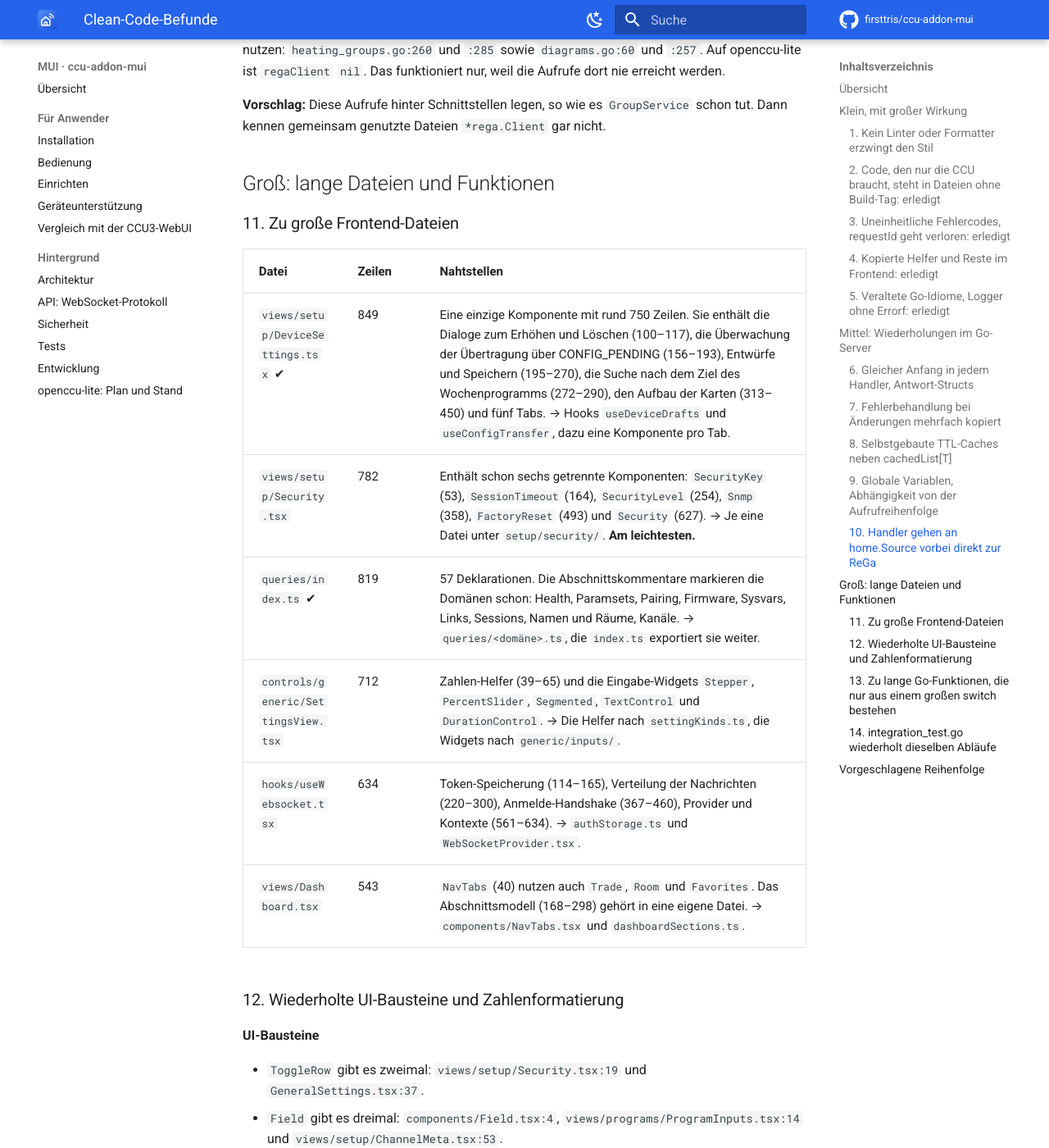
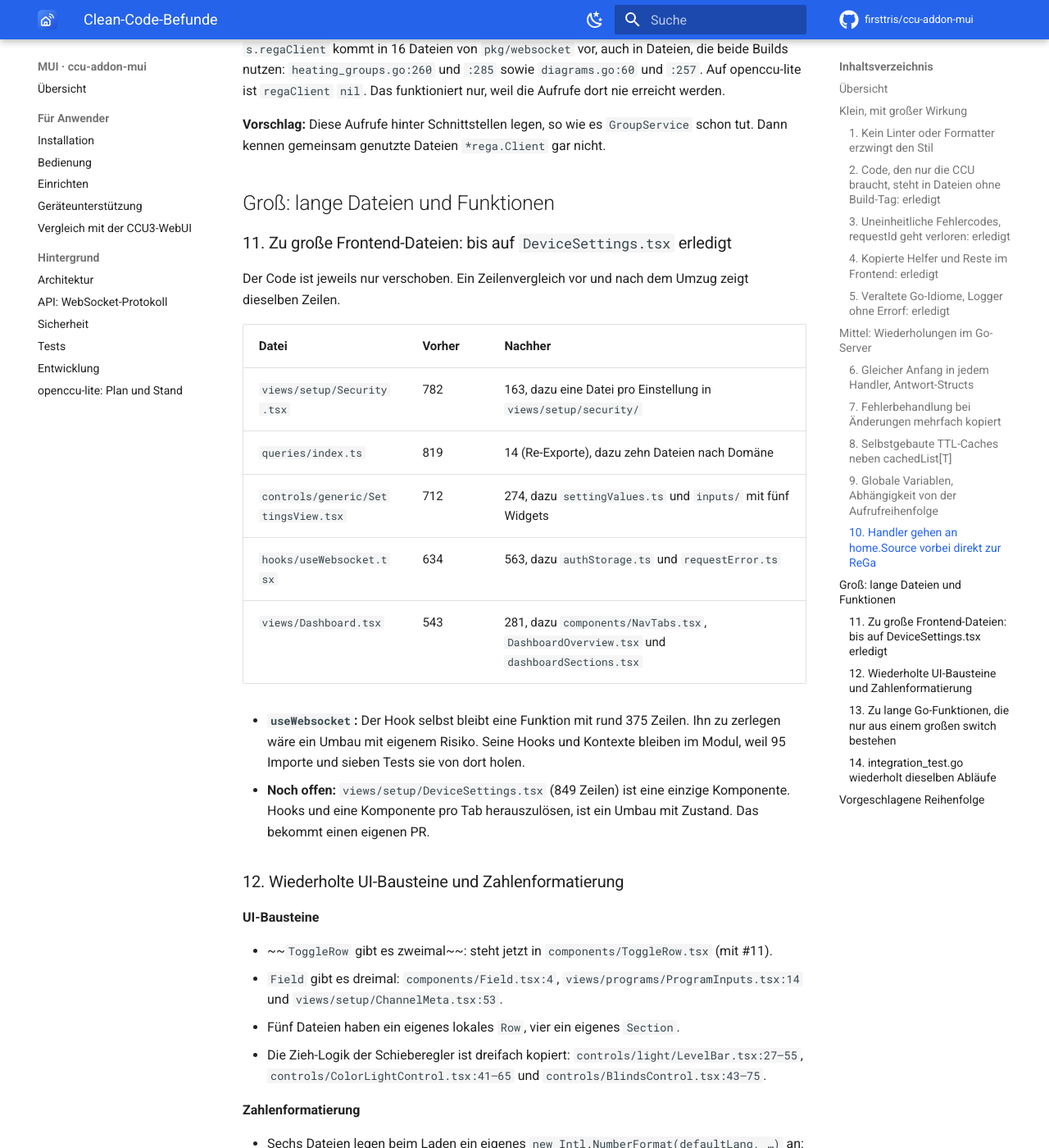
Before and after one commit to firsttris/ccu-addon-mui, an MkDocs documentation site: the page built from docs/clean-code-befunde.md, in a window 1280 px wide and 1400 px high, scrolled down 6856 px. Shown: the whole window at 82% size. Built offline with MkDocs 1.6.1 and Material for MkDocs 9.7.7, drawn with Linux system fonts in a browser that asks for light colours; comment, search, counter and statistics services are not loaded; some of the changed text lies outside the part shown.

Commit message:
Befundliste: Stand von #11 (große Frontend-Dateien)
Fünf der sechs Dateien sind aufgeteilt; DeviceSettings.tsx bekommt einen eigenen PR, weil dort Zustand umzubauen ist.

Co-Authored-By: Claude Opus 5.5 <noreply@anthropic.com>
Claude-Session: https://claude.ai/code/session_01K3hrka7UfjroJia9Y6hgMy

```diff
--- a/docs/clean-code-befunde.md
+++ b/docs/clean-code-befunde.md
@@ -33,7 +33,7 @@ Größe: **S** klein (unter einer Stunde), **M** mittel, **L** groß.
 | 8 | Selbstgebaute TTL-Caches neben `cachedList[T]` | Go | M |
 | 9 | Globale Variablen, Abhängigkeit von der Aufrufreihenfolge | Go | M |
 | 10 | Handler gehen an `home.Source` vorbei direkt zur ReGa | Go | M |
-| 11 | Zu große Frontend-Dateien | Frontend | L |
+| 11 | Zu große Frontend-Dateien (bis auf `DeviceSettings.tsx` erledigt) | Frontend | L |
 | 12 | Wiederholte UI-Bausteine und Zahlenformatierung | Frontend | M |
 | 13 | Zu lange Go-Funktionen, die nur aus einem großen `switch` bestehen | Go | L |
 | 14 | `integration_test.go` wiederholt dieselben Abläufe | Go-Tests | M |
@@ -216,22 +216,29 @@ kennen gemeinsam genutzte Dateien `*rega.Client` gar nicht.
 
 ## Groß: lange Dateien und Funktionen
 
-### 11. Zu große Frontend-Dateien
+### 11. Zu große Frontend-Dateien: bis auf `DeviceSettings.tsx` erledigt
 
-| Datei | Zeilen | Nahtstellen |
+Der Code ist jeweils nur verschoben. Ein Zeilenvergleich vor und nach dem Umzug zeigt dieselben Zeilen.
+
+| Datei | Vorher | Nachher |
 |---|---|---|
-| `views/setup/DeviceSettings.tsx` ✔ | 849 | Eine einzige Komponente mit rund 750 Zeilen. Sie enthält die Dialoge zum Erhöhen und Löschen (100–117), die Überwachung der Übertragung über CONFIG_PENDING (156–193), Entwürfe und Speichern (195–270), die Suche nach dem Ziel des Wochenprogramms (272–290), den Aufbau der Karten (313–450) und fünf Tabs. → Hooks `useDeviceDrafts` und `useConfigTransfer`, dazu eine Komponente pro Tab. |
-| `views/setup/Security.tsx` | 782 | Enthält schon sechs getrennte Komponenten: `SecurityKey` (53), `SessionTimeout` (164), `SecurityLevel` (254), `Snmp` (358), `FactoryReset` (493) und `Security` (627). → Je eine Datei unter `setup/security/`. **Am leichtesten.** |
-| `queries/index.ts` ✔ | 819 | 57 Deklarationen. Die Abschnittskommentare markieren die Domänen schon: Health, Paramsets, Pairing, Firmware, Sysvars, Links, Sessions, Namen und Räume, Kanäle. → `queries/<domäne>.ts`, die `index.ts` exportiert sie weiter. |
-| `controls/generic/SettingsView.tsx` | 712 | Zahlen-Helfer (39–65) und die Eingabe-Widgets `Stepper`, `PercentSlider`, `Segmented`, `TextControl` und `DurationControl`. → Die Helfer nach `settingKinds.ts`, die Widgets nach `generic/inputs/`. |
-| `hooks/useWebsocket.tsx` | 634 | Token-Speicherung (114–165), Verteilung der Nachrichten (220–300), Anmelde-Handshake (367–460), Provider und Kontexte (561–634). → `authStorage.ts` und `WebSocketProvider.tsx`. |
-| `views/Dashboard.tsx` | 543 | `NavTabs` (40) nutzen auch `Trade`, `Room` und `Favorites`. Das Abschnittsmodell (168–298) gehört in eine eigene Datei. → `components/NavTabs.tsx` und `dashboardSections.ts`. |
+| `views/setup/Security.tsx` | 782 | 163, dazu eine Datei pro Einstellung in `views/setup/security/` |
+| `queries/index.ts` | 819 | 14 (Re-Exporte), dazu zehn Dateien nach Domäne |
+| `controls/generic/SettingsView.tsx` | 712 | 274, dazu `settingValues.ts` und `inputs/` mit fünf Widgets |
+| `hooks/useWebsocket.tsx` | 634 | 563, dazu `authStorage.ts` und `requestError.ts` |
+| `views/Dashboard.tsx` | 543 | 281, dazu `components/NavTabs.tsx`, `DashboardOverview.tsx` und `dashboardSections.tsx` |
+
+- **`useWebsocket`:** Der Hook selbst bleibt eine Funktion mit rund 375 Zeilen. Ihn zu zerlegen wäre ein
+  Umbau mit eigenem Risiko. Seine Hooks und Kontexte bleiben im Modul, weil 95 Importe und sieben Tests
+  sie von dort holen.
+- **Noch offen:** `views/setup/DeviceSettings.tsx` (849 Zeilen) ist eine einzige Komponente. Hooks und
+  eine Komponente pro Tab herauszulösen, ist ein Umbau mit Zustand. Das bekommt einen eigenen PR.
 
 ### 12. Wiederholte UI-Bausteine und Zahlenformatierung
 
 **UI-Bausteine**
 
-- `ToggleRow` gibt es zweimal: `views/setup/Security.tsx:19` und `GeneralSettings.tsx:37`.
+- ~~`ToggleRow` gibt es zweimal~~: steht jetzt in `components/ToggleRow.tsx` (mit #11).
 - `Field` gibt es dreimal: `components/Field.tsx:4`, `views/programs/ProgramInputs.tsx:14` und
   `views/setup/ChannelMeta.tsx:53`.
 - Fünf Dateien haben ein eigenes lokales `Row`, vier ein eigenes `Section`.
@@ -292,6 +299,6 @@ Jeder Schritt ist ein eigener PR:
 3. ~~`staticcheck` in der CI (#1)~~ erledigt; fürs Frontend mit Biome.
 4. ~~Mechanische Go-Modernisierung und Logger (#5)~~ erledigt.
 5. ~~Kopierte Frontend-Helfer und Reste (#4)~~ erledigt.
-6. `Security.tsx` und `queries/index.ts` aufteilen (#11), weil ihre Nahtstellen schon markiert sind.
+6. ~~Große Frontend-Dateien aufteilen (#11)~~ erledigt bis auf `DeviceSettings.tsx`.
 7. Handler vereinheitlichen (#6, #7), danach die langen Handler aufteilen (#13).
 8. Der Rest: #8, #9, #10, #12, #14, `DeviceSettings.tsx`, `fakeccu.go`.
```
